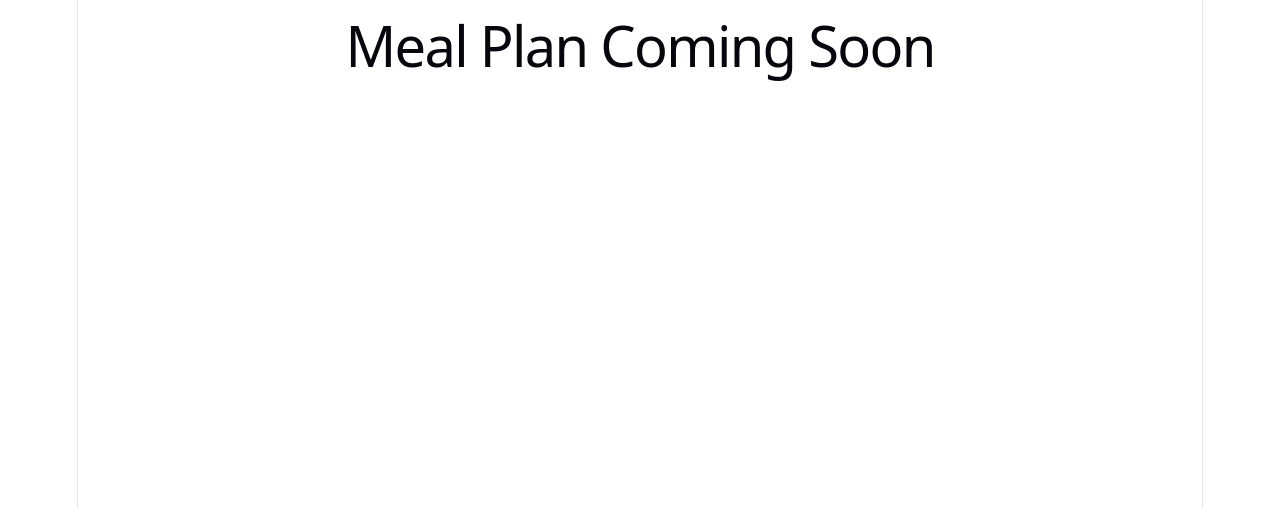
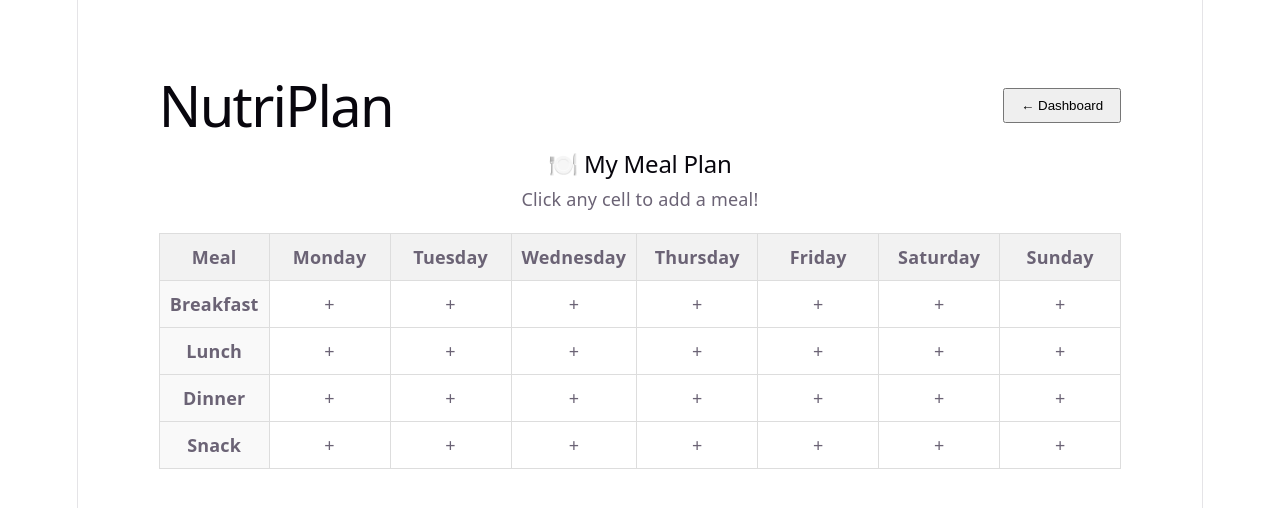
Before and after one commit to menah7419/meal-planner-app, a React app in the folder frontend/: page /meal-plan in a window 1280 px wide. Shown: the top 508 px of the page. Built offline with nearby package versions, Linux system fonts and the light colour scheme; sample sign-in values are in the browser's storage; the HTML template or start-up script is replaced by a standard one.

Commit message:
Meal plan page complete

```diff
--- a/frontend/src/App.jsx
+++ b/frontend/src/App.jsx
@@ -3,6 +3,7 @@ import LoginPage from './pages/LoginPage';
 import RegisterPage from './pages/RegisterPage';
 import Dashboard from './pages/Dashboard';
 import PantryPage from './pages/PantryPage';
+import MealPlanPage from './pages/MealPlanPage';
 
 function App() {
   return (
@@ -12,7 +13,7 @@ function App() {
         <Route path="/register" element={<RegisterPage />} />
         <Route path="/dashboard" element={<Dashboard />} />
         <Route path="/pantry" element={<PantryPage />} />
-        <Route path="/meal-plan" element={<h1>Meal Plan Coming Soon</h1>} />
+        <Route path="/meal-plan" element={<MealPlanPage />} />
         <Route path="/recipes" element={<h1>Recipes Coming Soon</h1>} />
         <Route path="/community" element={<h1>Community Coming Soon</h1>} />
       </Routes>
--- /dev/null
+++ b/frontend/src/pages/MealPlanPage.jsx
@@ -0,0 +1,78 @@
+import { useState, useEffect } from 'react';
+import { useNavigate } from 'react-router-dom';
+import axios from 'axios';
+import API_BASE from '../services/api';
+
+const DAYS = ['Monday', 'Tuesday', 'Wednesday', 'Thursday', 'Friday', 'Saturday', 'Sunday'];
+const MEALS = ['Breakfast', 'Lunch', 'Dinner', 'Snack'];
+
+function MealPlanPage() {
+  const [plan, setPlan] = useState({});
+  const [editing, setEditing] = useState(null);
+  const [inputValue, setInputValue] = useState('');
+  const navigate = useNavigate();
+  const token = localStorage.getItem('token');
+
+  useEffect(() => {
+    if (!token) { navigate('/'); return; }
+  }, []);
+
+  function handleCellClick(day, meal) {
+    setEditing(`${day}-${meal}`);
+    setInputValue(plan[`${day}-${meal}`] || '');
+  }
+
+  function handleSave(day, meal) {
+    setPlan({ ...plan, [`${day}-${meal}`]: inputValue });
+    setEditing(null);
+    setInputValue('');
+  }
+
+  return (
+    <div style={{ maxWidth: '1000px', margin: '40px auto', padding: '20px' }}>
+      <div style={{ display: 'flex', justifyContent: 'space-between', alignItems: 'center' }}>
+        <h1>NutriPlan</h1>
+        <button onClick={() => navigate('/dashboard')} style={{ padding: '8px 16px' }}>← Dashboard</button>
+      </div>
+      <h2>🍽️ My Meal Plan</h2>
+      <p>Click any cell to add a meal!</p>
+
+      <div style={{ overflowX: 'auto' }}>
+        <table style={{ width: '100%', borderCollapse: 'collapse', marginTop: '20px' }}>
+          <thead>
+            <tr>
+              <th style={{ border: '1px solid #ddd', padding: '10px', background: '#f2f2f2' }}>Meal</th>
+              {DAYS.map(day => (
+                <th key={day} style={{ border: '1px solid #ddd', padding: '10px', background: '#f2f2f2' }}>{day}</th>
+              ))}
+            </tr>
+          </thead>
+          <tbody>
+            {MEALS.map(meal => (
+              <tr key={meal}>
+                <td style={{ border: '1px solid #ddd', padding: '10px', fontWeight: 'bold', background: '#f9f9f9' }}>{meal}</td>
+                {DAYS.map(day => (
+                  <td key={day} onClick={() => handleCellClick(day, meal)}
+                    style={{ border: '1px solid #ddd', padding: '10px', cursor: 'pointer',
+                      minWidth: '100px', background: plan[`${day}-${meal}`] ? '#e8f5e9' : 'white' }}>
+                    {editing === `${day}-${meal}` ? (
+                      <div>
+                        <input value={inputValue} onChange={e => setInputValue(e.target.value)}
+                          style={{ width: '90%', padding: '4px' }} autoFocus />
+                        <button onClick={() => handleSave(day, meal)} style={{ marginTop: '4px', padding: '2px 8px' }}>Save</button>
+                      </div>
+                    ) : (
+                      <span>{plan[`${day}-${meal}`] || '+'}</span>
+                    )}
+                  </td>
+                ))}
+              </tr>
+            ))}
+          </tbody>
+        </table>
+      </div>
+    </div>
+  );
+}
+
+export default MealPlanPage;
```
